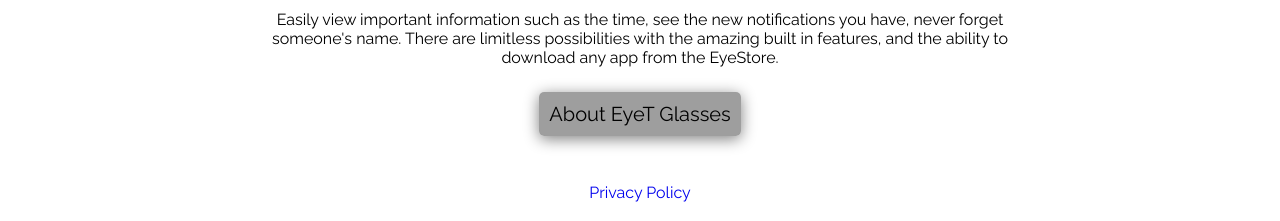
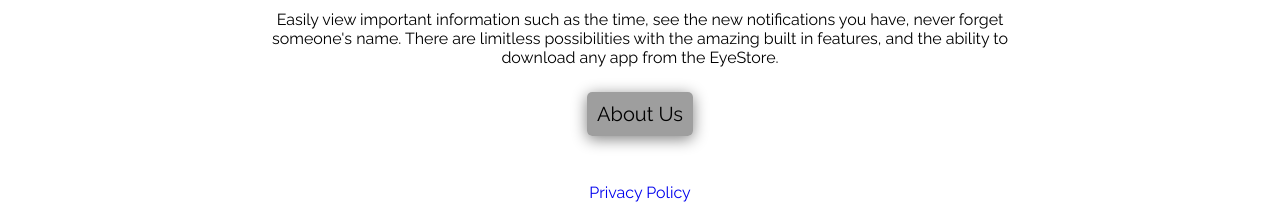
Before and after one commit to EyeTInc/EyeTInc.github.io, a plain HTML site: page index.html in a window 1280 px wide. Shown: the part 751-972 px from the top of the page. Drawn offline with Linux system fonts and the light colour scheme.

Commit message:
Updated button title.

```diff
--- a/index.html
+++ b/index.html
@@ -55,7 +55,7 @@
             <br/>
 
             <span class="main-button-container">
-                <a class="main-button" href="./about.html">About EyeT Glasses</a>
+                <a class="main-button" href="./about.html">About Us</a>
             </span>
         </div>
 
```
